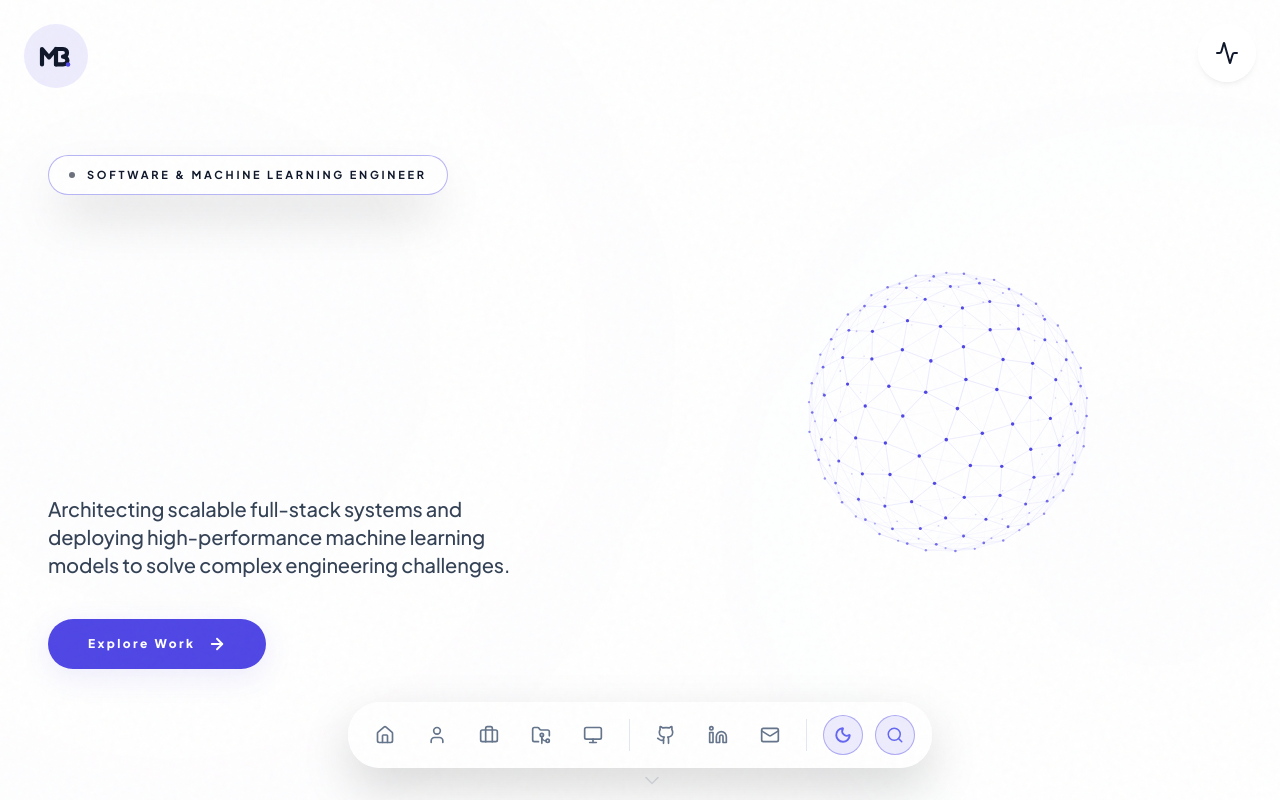
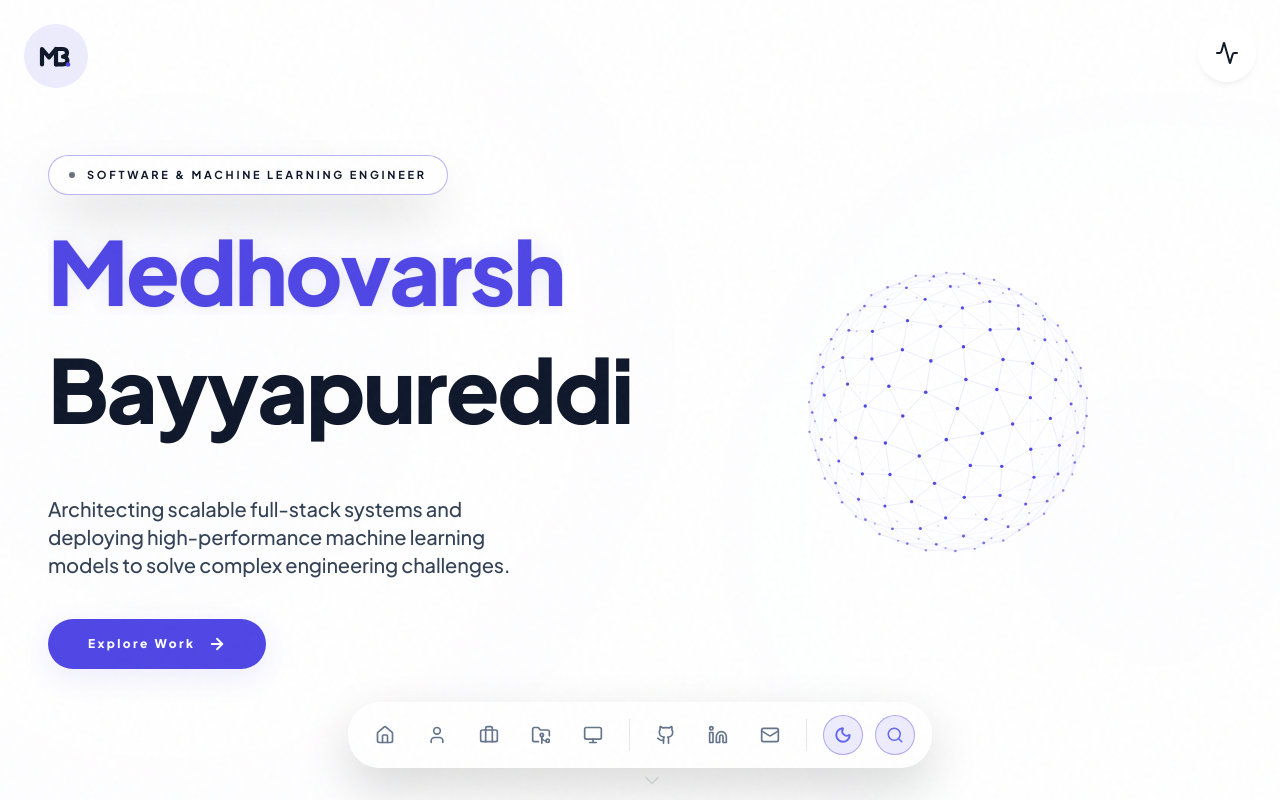
Before and after one commit to Medhovarsh/Medhovarsh-Portfolio, a React (Vite) app: page / in a window 1280 px wide. Shown: the top 800 px of the page. Built offline with nearby package versions, Linux system fonts and the light colour scheme.

Commit message:
Fix invisible hero name by replacing text-transparent with solid glowing colors

```diff
--- a/src/components/Hero.tsx
+++ b/src/components/Hero.tsx
@@ -310,10 +310,10 @@ const Hero = () => {
 
                                         {/* Animated headline */}
                                         <h1 className="text-5xl sm:text-6xl md:text-7xl lg:text-[5.5rem] font-extrabold tracking-tight leading-tight pb-4">
-                                            <div className="mb-2 bg-gradient-to-r from-indigo-500 via-purple-500 to-pink-500 bg-clip-text text-transparent drop-shadow-md">
+                                            <div className="mb-2 text-theme-accent text-glow drop-shadow-sm">
                                                 <WordReveal text={name.split(' ')[0]} />
                                             </div>
-                                            <div className="block leading-normal bg-gradient-to-b from-[var(--theme-text-primary)] to-[var(--theme-text-muted)] bg-clip-text text-transparent">
+                                            <div className="block leading-normal text-glow-white" style={{ color: 'var(--theme-text-primary)' }}>
                                                 <WordReveal text={name.split(' ')[1]} delayOffset={0.3} />
                                             </div>
                                         </h1>
@@ -383,10 +383,10 @@ const Hero = () => {
                             </motion.div>
 
                             <div className="text-4xl sm:text-5xl font-extrabold tracking-tight leading-tight text-balance pb-4">
-                                <div className="mb-2 bg-gradient-to-r from-indigo-500 via-purple-500 to-pink-500 bg-clip-text text-transparent drop-shadow-md">
+                                <div className="mb-2 text-theme-accent text-glow drop-shadow-sm">
                                     <WordReveal text={name.split(' ')[0]} />
                                 </div>
-                                <div className="block leading-normal bg-gradient-to-b from-[var(--theme-text-primary)] to-[var(--theme-text-muted)] bg-clip-text text-transparent">
+                                <div className="block leading-normal text-glow-white" style={{ color: 'var(--theme-text-primary)' }}>
                                     <WordReveal text={name.split(' ')[1]} delayOffset={0.3} />
                                 </div>
                             </div>
```
